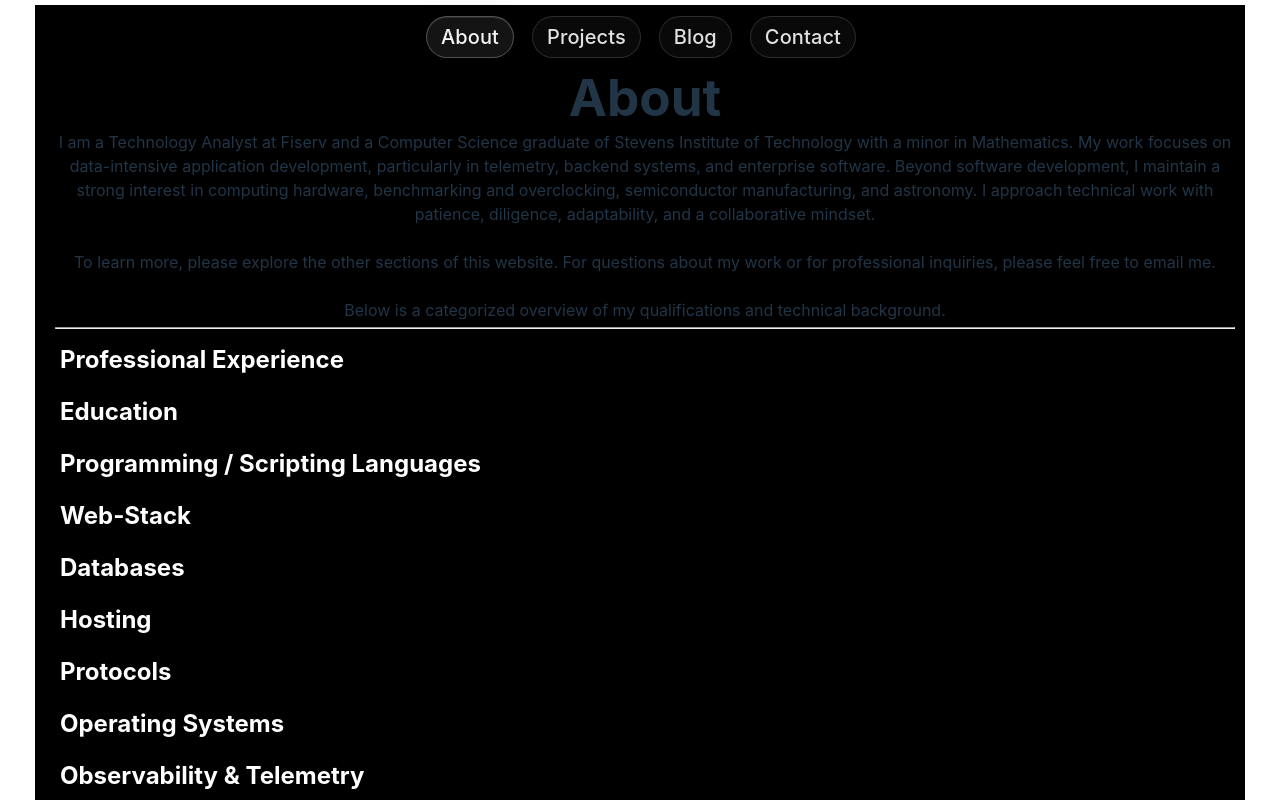
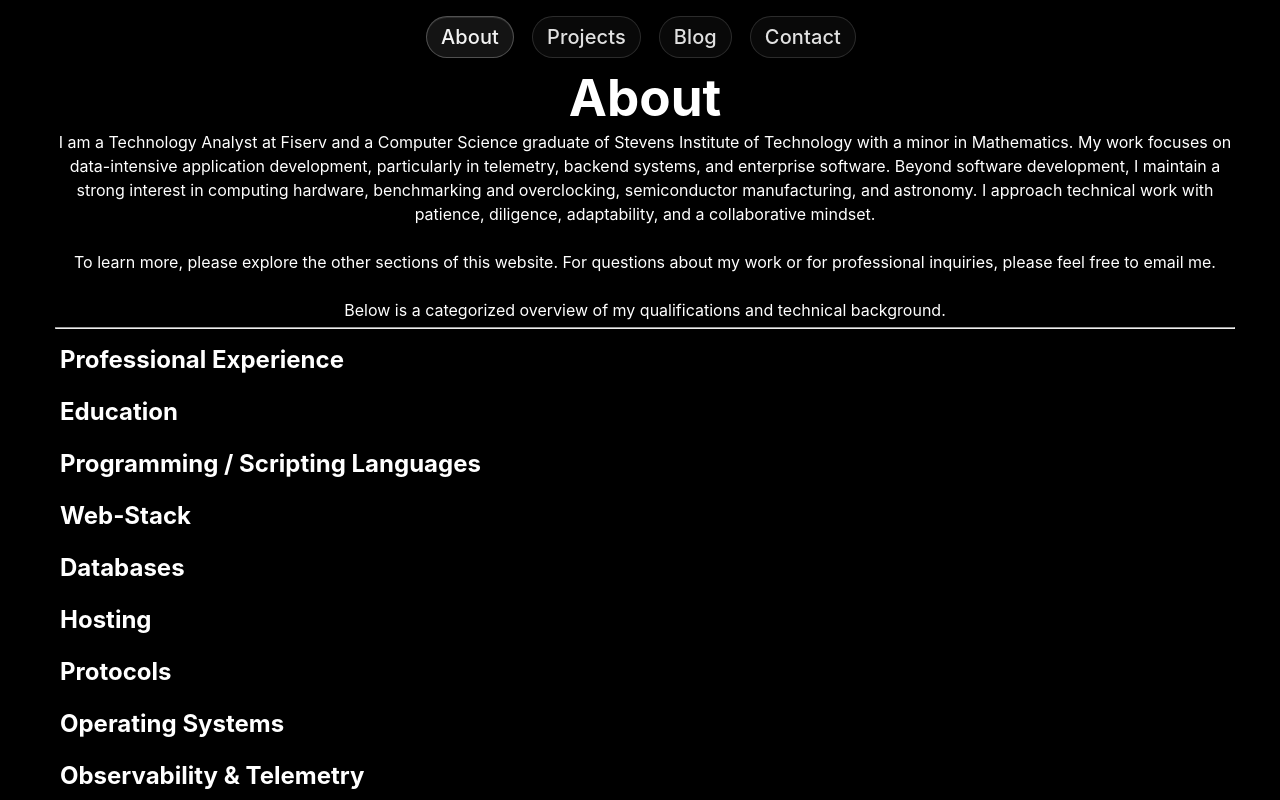
Before and after one commit to RudolphSedlin/PersonalWebsite, a React (Create React App) app: page / in a window 1280 px wide. Shown: the top 800 px of the page. Built offline with nearby package versions, Linux system fonts and the light colour scheme.

Commit message:
Website update.

```diff
--- a/src/index.css
+++ b/src/index.css
@@ -64,8 +64,8 @@ button:focus-visible {
  *  If you *never* want light mode, delete this media query. */
 @media (prefers-color-scheme: light) {
   :root {
-    color: #213547;
-    background-color: #ffffff;
+    color: #ffffff;
+    background-color: #000000;
   }
   a:hover {
     color: #747bff;
```
